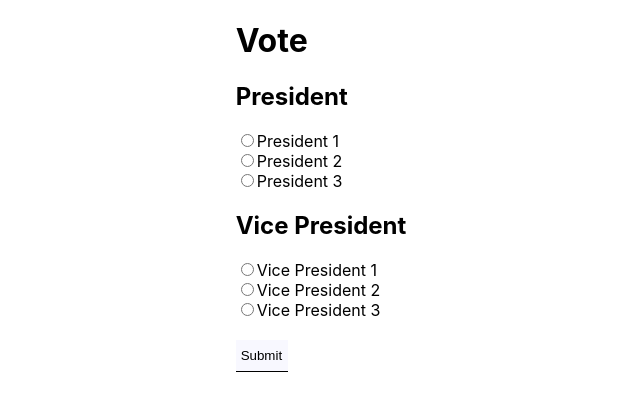
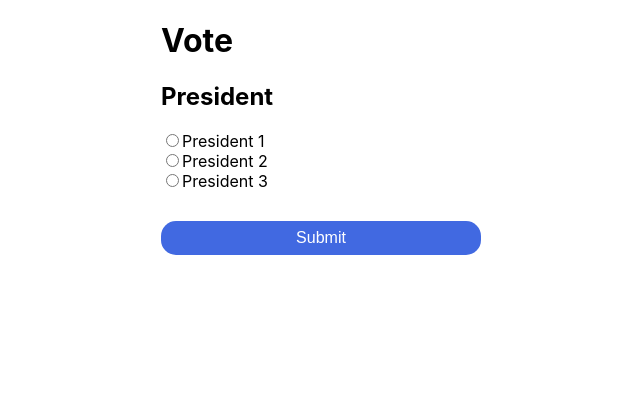
Before and after one commit to TienNguyen93/Secured-Voting, a React (Create React App) app in the folder frontend/: page /voting in a window 1280 px wide. Shown: the top 398 px of the page, without its empty margins (319-959 px from the left). Built offline with nearby package versions, Linux system fonts and the light colour scheme.

Commit message:
Remove vice presidents

```diff
--- a/frontend/src/components/views/VotingView.js
+++ b/frontend/src/components/views/VotingView.js
@@ -15,19 +15,9 @@ const VotingView = () => {
                     <label htmlFor="president3">President 3</label><br />
                 </form>
             </div>
-            <div>
-                <h2>Vice President</h2>
-                <form>
-                    <input type="radio" id="vicePresident1" name="vicePresident" value="vicePresident1" />
-                    <label htmlFor="vicePresident1">Vice President 1</label><br />
-                    <input type="radio" id="vicePresident2" name="vicePresident" value="vicePresident2" />
-                    <label htmlFor="vicePresident2">Vice President 2</label><br />
-                    <input type="radio" id="vicePresident3" name="vicePresident" value="vicePresident3" />
-                    <label htmlFor="vicePresident3">Vice President 3</label><br />
-                </form>
-            </div>
+
             <br />
-            <input type="submit" value="Submit" />
+            <button>Submit</button>
         </div>
     )
 }
```
